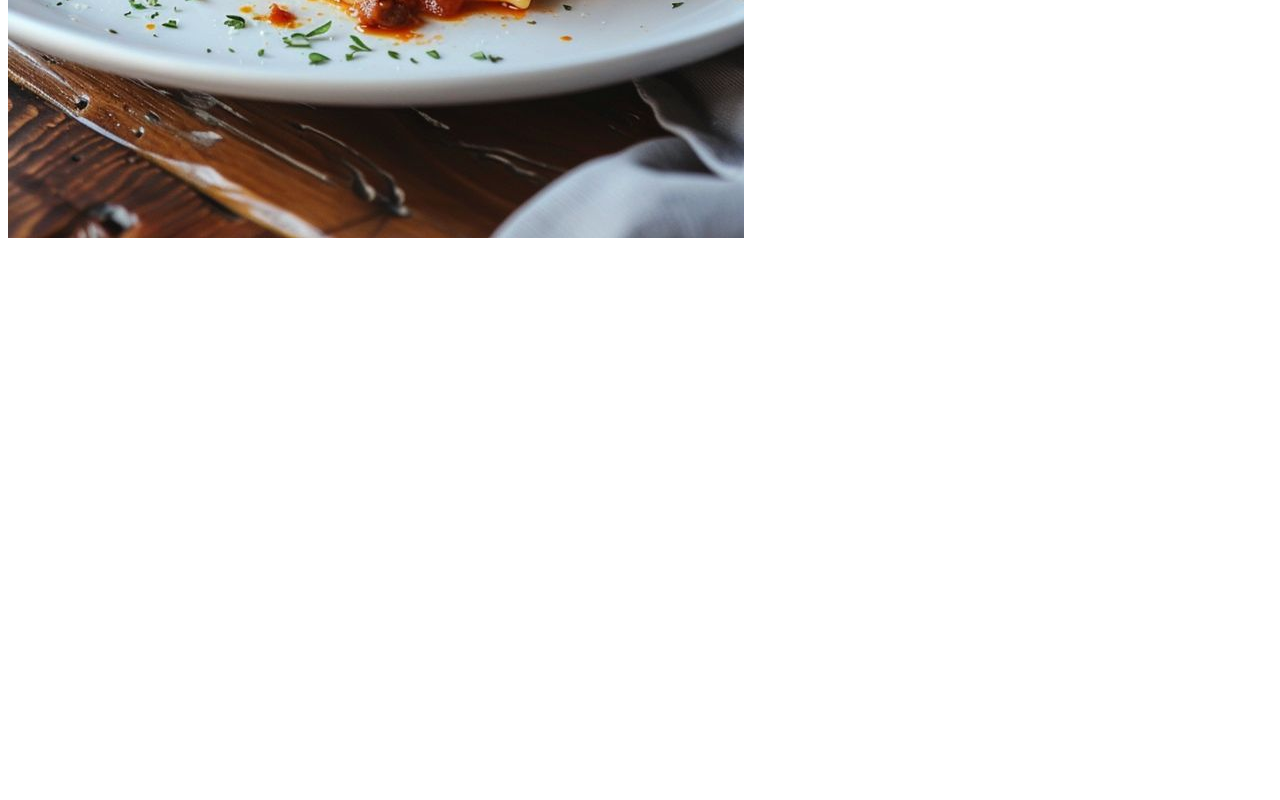
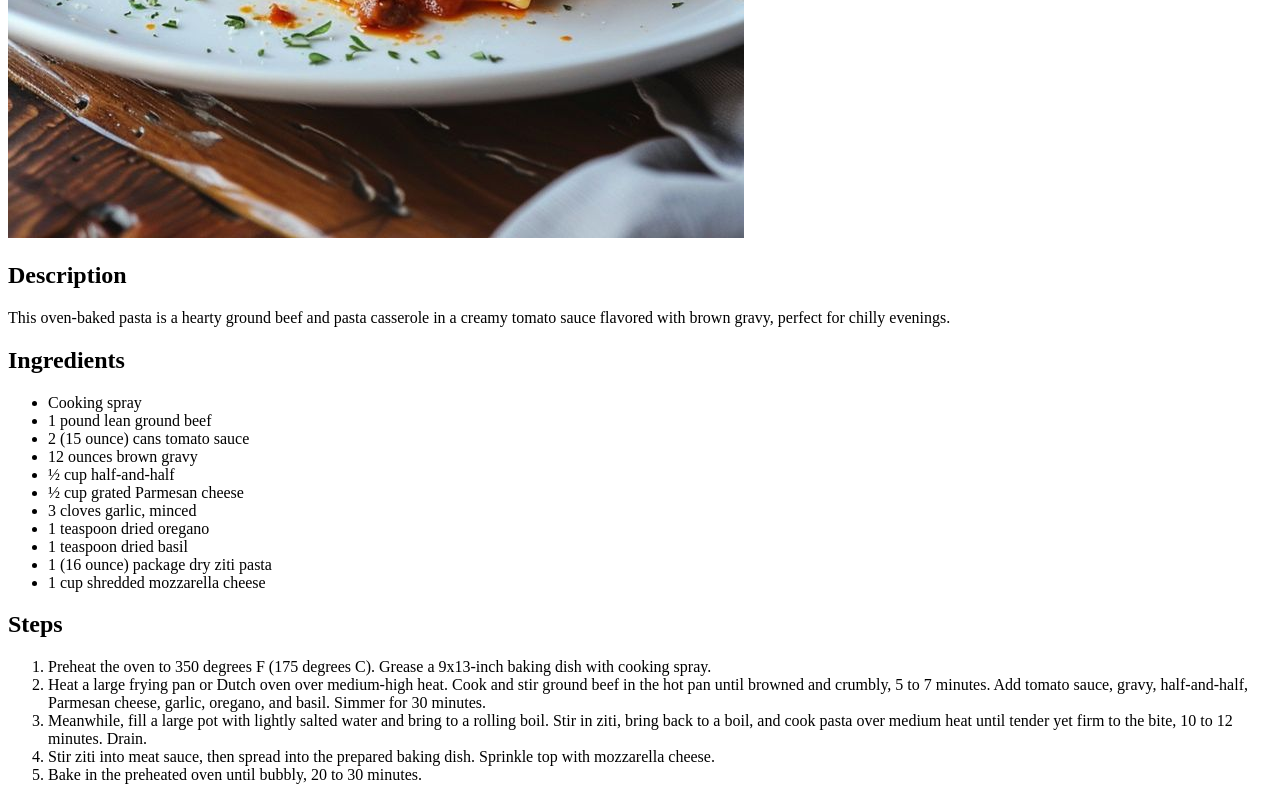
Before and after one commit to YOYJNR/odin-recipes, a plain HTML site: page recipes/baked-pasta.html in a window 1280 px wide. Shown: the part 946-1746 px from the top of the page. Before the commit the page ends 1196 px from the top, so only its background shows below. Drawn offline with Linux system fonts and the light colour scheme.

Commit message:
added description of baked pasta, ingredients for making it, and the steps to make it

```diff
--- a/recipes/baked-pasta.html
+++ b/recipes/baked-pasta.html
@@ -8,5 +8,51 @@
   <body>
     <h1>Baked Pasta</h1>
     <img src="../recipes/images/baked-pasta.jpeg" alt="baked-pasta" />
+
+    <h2>Description</h2>
+    <p>
+      This oven-baked pasta is a hearty ground beef and pasta casserole in a
+      creamy tomato sauce flavored with brown gravy, perfect for chilly
+      evenings.
+    </p>
+
+    <h2>Ingredients</h2>
+    <ul>
+      <li>Cooking spray</li>
+      <li>1 pound lean ground beef</li>
+      <li>2 (15 ounce) cans tomato sauce</li>
+      <li>12 ounces brown gravy</li>
+      <li>½ cup half-and-half</li>
+      <li>½ cup grated Parmesan cheese</li>
+      <li>3 cloves garlic, minced</li>
+      <li>1 teaspoon dried oregano</li>
+      <li>1 teaspoon dried basil</li>
+      <li>1 (16 ounce) package dry ziti pasta</li>
+      <li>1 cup shredded mozzarella cheese</li>
+    </ul>
+
+    <h2>Steps</h2>
+    <ol>
+      <li>
+        Preheat the oven to 350 degrees F (175 degrees C). Grease a 9x13-inch
+        baking dish with cooking spray.
+      </li>
+      <li>
+        Heat a large frying pan or Dutch oven over medium-high heat. Cook and
+        stir ground beef in the hot pan until browned and crumbly, 5 to 7
+        minutes. Add tomato sauce, gravy, half-and-half, Parmesan cheese,
+        garlic, oregano, and basil. Simmer for 30 minutes.
+      </li>
+      <li>
+        Meanwhile, fill a large pot with lightly salted water and bring to a
+        rolling boil. Stir in ziti, bring back to a boil, and cook pasta over
+        medium heat until tender yet firm to the bite, 10 to 12 minutes. Drain.
+      </li>
+      <li>
+        Stir ziti into meat sauce, then spread into the prepared baking dish.
+        Sprinkle top with mozzarella cheese.
+      </li>
+      <li>Bake in the preheated oven until bubbly, 20 to 30 minutes.</li>
+    </ol>
   </body>
 </html>
```
